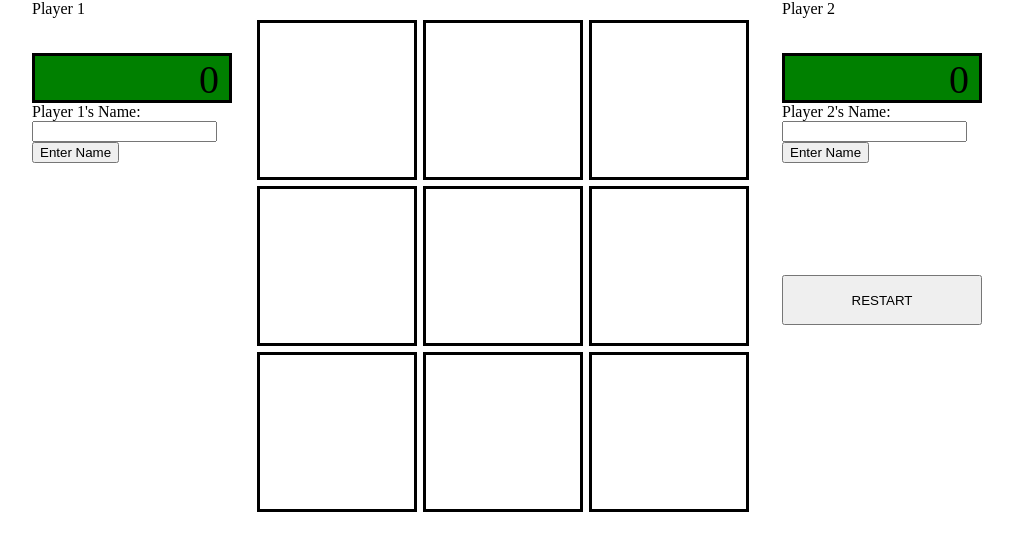
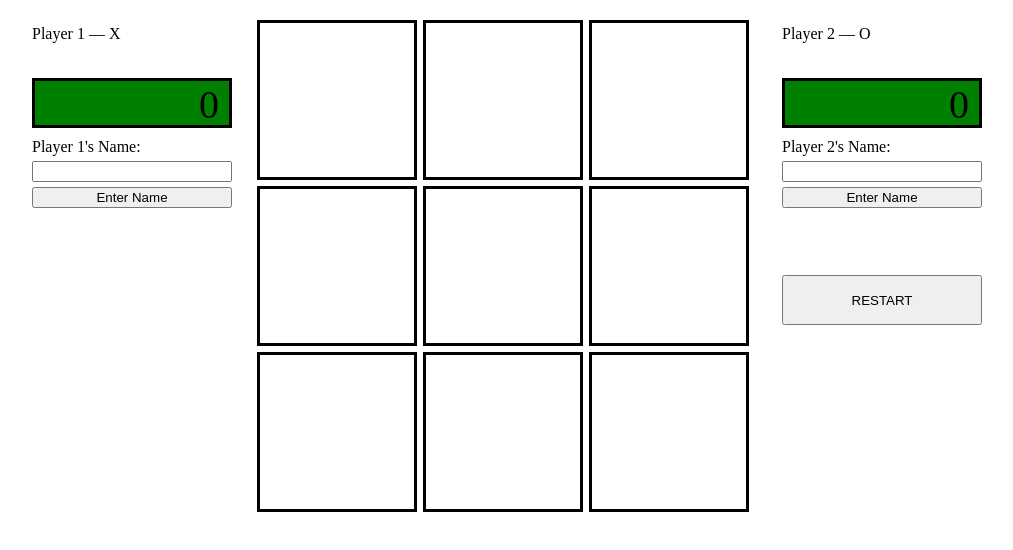
Before and after one commit to li-maksim/TOP_JS_course, a plain HTML site: page tictactoe/index.html in a window 1280 px wide. Shown: the whole page, without its empty margins (108-1121 px from the left). Drawn offline with Linux system fonts and the light colour scheme.

Commit message:
Added styles
Just a little bit of margins

```diff
--- a/tictactoe/script.js
+++ b/tictactoe/script.js
@@ -192,11 +192,11 @@ const Display = (() => {
     player2.setAttribute('id', 'player2');
     const nick1 = document.createElement('div');
     nick1.setAttribute('class', 'nick');
-    nick1.textContent = `${Player1.name}`;
+    nick1.textContent = `${Player1.name} — X`;
     player1.appendChild(nick1);
     const nick2 = document.createElement('div');
     nick1.setAttribute('class', 'nick');
-    nick2.textContent = `${Player2.name}`;
+    nick2.textContent = `${Player2.name} — O`;
     player2.appendChild(nick2);
 
     const scoreScreen1 = document.createElement('div');
@@ -225,7 +225,7 @@ const Display = (() => {
     function enterName1(evt) {
         evt.preventDefault();
         Player1.name = name1.value;
-        nick1.textContent = `${Player1.name}`;
+        nick1.textContent = `${Player1.name} — X`;
         name1.value = '';
         name1.textContent = '';
     };
@@ -246,7 +246,7 @@ const Display = (() => {
     function enterName2(evt) {
         evt.preventDefault();
         Player2.name = name2.value;
-        nick2.textContent = `${Player2.name}`;
+        nick2.textContent = `${Player2.name} — O`;
         name2.value = '';
         name2.textContent = '';
     };
--- a/tictactoe/style.css
+++ b/tictactoe/style.css
@@ -55,6 +55,10 @@ body {
     border: solid black;
 }
 
+.player {
+    margin-top: 25px;
+}
+
 #player1 {
     grid-column: 1 / 1;
 }
@@ -62,3 +66,11 @@ body {
 #player2 {
     grid-column: 3 / 3;
 }
+
+form {
+    margin-top: 10px;
+    display: flex;
+    flex-direction: column;
+    justify-content: space-around;
+    gap: 5px;
+}
```
